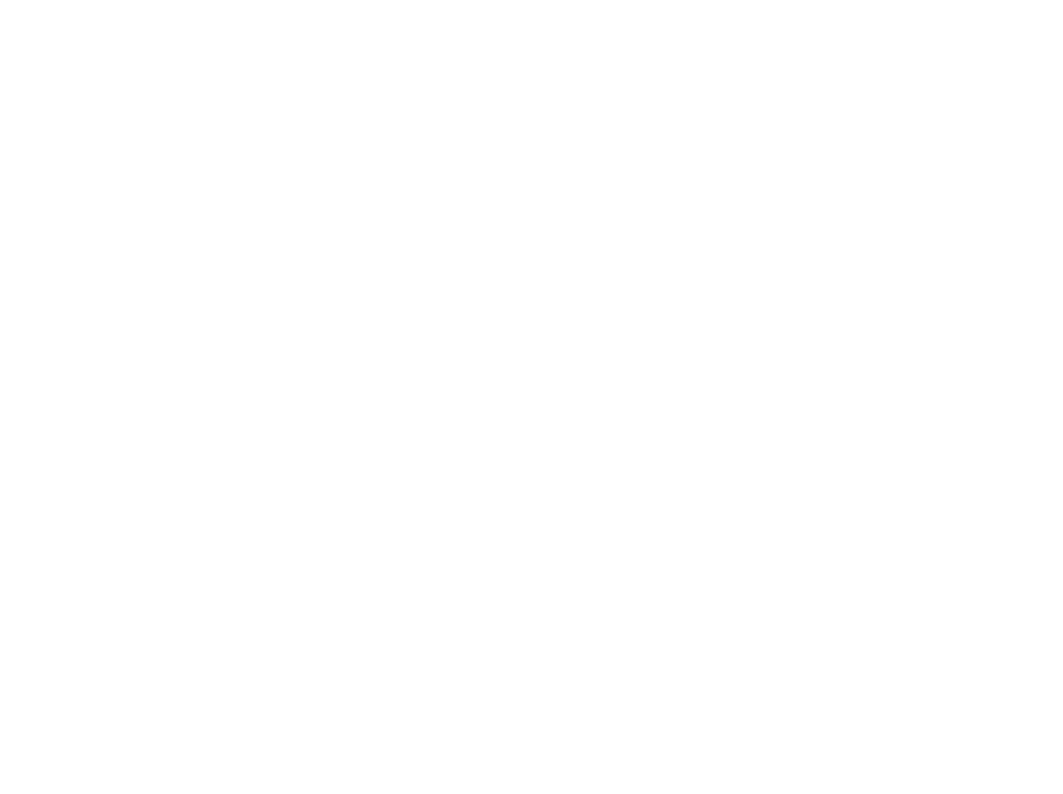
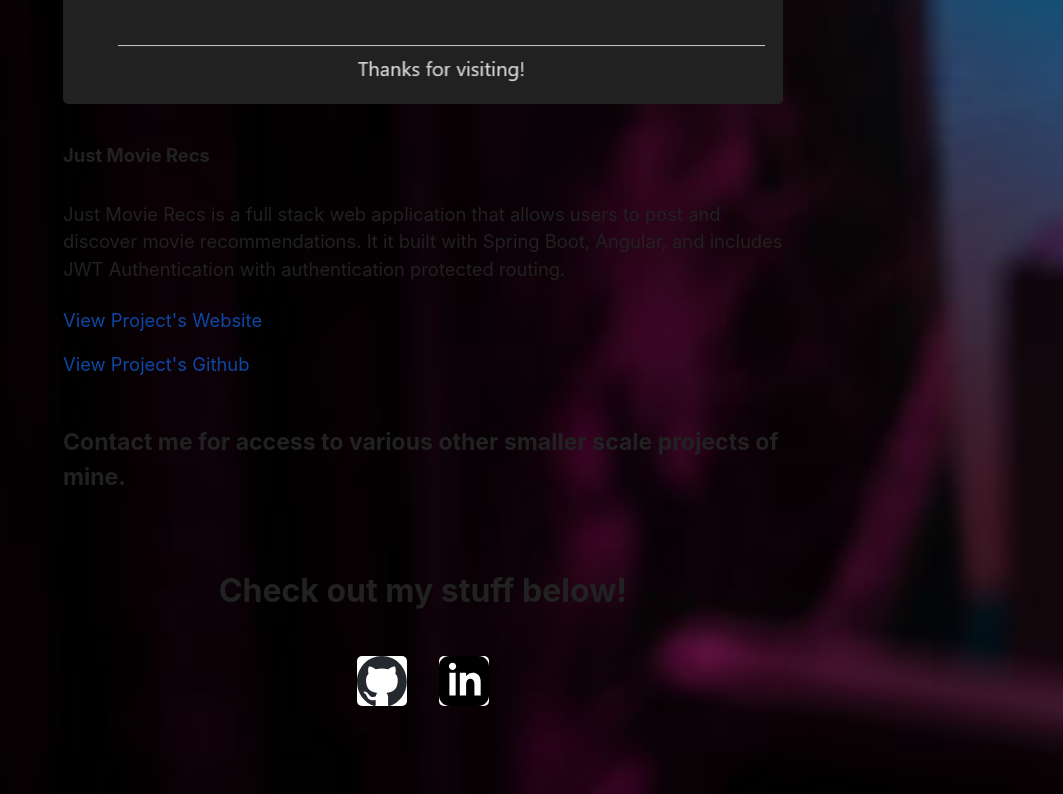
Before and after one commit to Lohmarr/prtflio, a React (Create React App) app: page /prtflio/Projects in a window 1280 px wide. Shown: the part 2488-3282 px from the top of the page, without its empty margins (217-1280 px from the left). Before the commit the page ends 2048 px from the top, so only its background shows below. Built offline with nearby package versions, Linux system fonts and the light colour scheme.

Commit message:
Updated projects and skill set

```diff
--- a/src/components/Skillset.js
+++ b/src/components/Skillset.js
@@ -4,7 +4,7 @@ const SkillList = () => {
   const skillsets = [
     {
       category: 'Programming Languages',
-      skills: ['JavaScript', 'CSS', 'HTML5'],
+      skills: ['Java', 'TypeScript', 'JavaScript', 'CSS', 'HTML5', 'C#'],
     },
     {
       category: 'Databases',
@@ -16,7 +16,7 @@ const SkillList = () => {
     },
     {
       category: 'Frameworks and Libraries',
-      skills: ['React.js', 'Node.js', 'Express.js', 'Handlebars.js','jQuery', 'Bootstrap', 'Tailwind'],
+      skills: ['React.js', 'Angular', 'Spring Boot', 'Express.js', 'Handlebars.js','Node.js', 'jQuery', 'Bootstrap', 'Tailwind'],
     },
     {
       category: 'Version Control',
@@ -28,7 +28,7 @@ const SkillList = () => {
     },
     {
       category: 'Upcoming Skills From Remaining Courses at UNCC School of Professional Studies',
-      skills: ['Python', 'AWS', 'C#', 'Java'],
+      skills: ['Python', 'AWS'],
     },
   ];
 
--- a/src/pages/AboutMe.js
+++ b/src/pages/AboutMe.js
@@ -17,7 +17,7 @@ const AboutMe = () => {
               Hello! My name is Lohmar L'Amour. I have my certification in
               Full Stack Web Development from UNCC School of Professional
               Studies. I am proficient in a number of web development
-              technologies including JavaScript/jQuery, MERN Stack, database
+              technologies including Java, JavaScript/jQuery, C#, MERN Stack, database
               design, and API design, to name a few. My previous experience as a
               touring merchandising manager, IATSE stage-hand, and manager of a
               bar-hopping PedalPub has honed my ability to bring not only style
--- a/src/pages/Portfolio.js
+++ b/src/pages/Portfolio.js
@@ -4,26 +4,31 @@ import Project from "../components/Project";
 const projects = [
   {
     title: "Songrex",
-    description:
-    `Songrex is a full stack web application that allows users to view songs by genre, artist, and album,
+    description: `Songrex is a full stack web application that allows users to view songs by genre, artist, and album,
       and also post new songs by embedding their own favorite songs using Spotify's embed feature.
       This application was built using Node.js and Express.js to create a RESTful API,
       Handlebars.js as the template engine, and MySQL for the database.`,
-    image:
-      require("../images/songrex.png"),
+    image: require("../images/songrex.png"),
     link: "https://songrex-f5dc5d07d801.herokuapp.com/",
     github: "https://github.com/Lohmarr/songrex",
   },
   {
     title: "Wingman",
-    description:
-    `Wingman is a full stack web application built using the MERN (MongoDB, Express.js, React.js, Node.js) stack.
+    description: `Wingman is a full stack web application built using the MERN (MongoDB, Express.js, React.js, Node.js) stack.
     It features user registration and authentication, profiles with updatable information, sorting,
     posting, liking, and responsive web design.`,
-    image:
-      require("../images/wingman.png"),
+    image: require("../images/wingman.png"),
     link: "https://wngmn-72e58af3a89c.herokuapp.com/",
     github: "https://github.com/Lohmarr/wngmn",
+  },
+  {
+    title: "Just Movie Recs",
+    description: `Just Movie Recs is a full stack web application that allows users to post
+    and discover movie recommendations. It it built with Spring Boot, Angular,
+    and includes JWT Authentication with authentication protected routing.`,
+    image: require("../images/jmr.png"),
+    link: "https://jmr-frontend-09ea084b198b.herokuapp.com/",
+    github: "https://github.com/Lohmarr/jmr_backend",
   },
 ];
 
@@ -43,7 +48,9 @@ const Portfolio = () => {
           />
         ))}
       </div>
-          <h4>Contact me for access to various other smaller scale projects of mine.</h4>
+      <h4>
+        Contact me for access to various other smaller scale projects of mine.
+      </h4>
     </div>
   );
 };
--- a/src/pages/Resume.js
+++ b/src/pages/Resume.js
@@ -9,7 +9,7 @@ const Resume = () => {
         <p>
           Download my full resume{" "}
           <a
-            href="https://drive.google.com/file/d/1N4I42tFZo1ppWkBZn8E_YzppxLj-TTCu/view?usp=sharing"
+            href="https://drive.google.com/file/d/1OdxB27uG6PJW9GpL1rH7jI4jkhB6UQTh/view?usp=sharing"
             target="_blank"
             rel="noopener noreferrer"
             download
```
Also changed, not shown: src/images/jmr.png (added).
